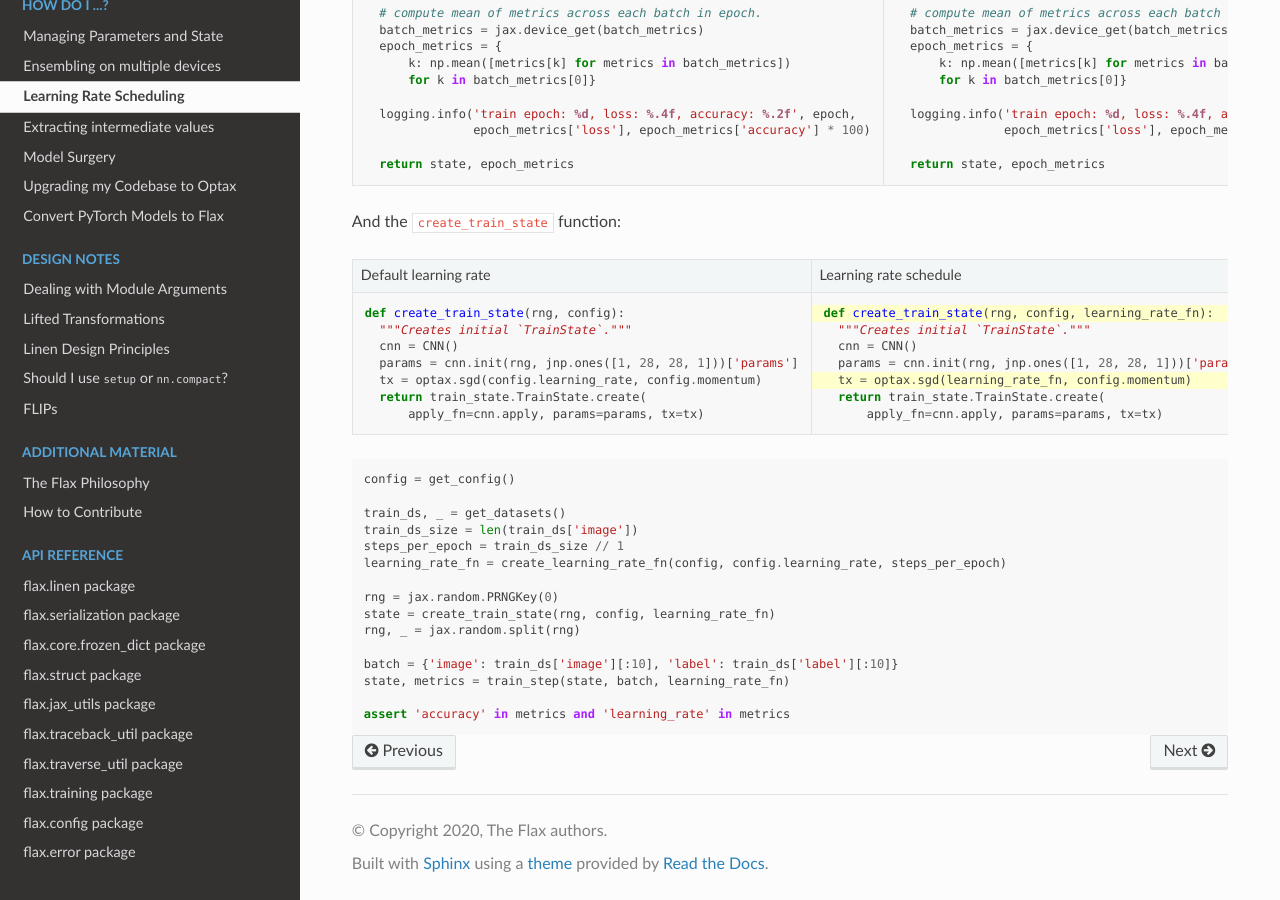
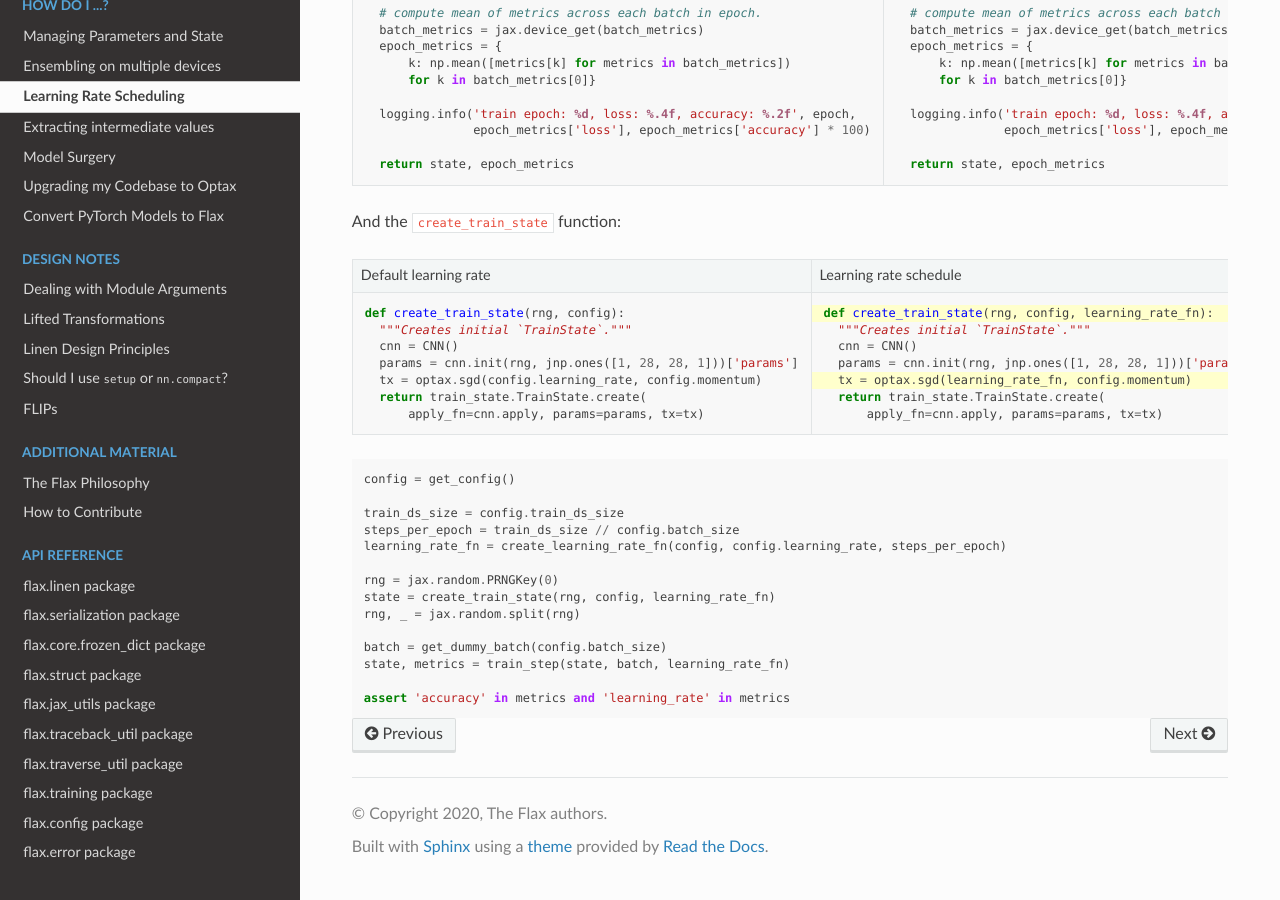
Before and after one commit to operskoj2c/flax, a Sphinx documentation site: the page built from docs/howtos/lr_schedule.rst, in a window 1280 px wide and 900 px high, scrolled down 1393 px. Built offline with Sphinx 7.4.7 and the Read the Docs theme 2.0.0, drawn with Linux system fonts in a browser that asks for light colours.

Commit message:
Replaces MNIST dataset with dummy dataset for doctest

```diff
--- a/docs/howtos/lr_schedule.rst
+++ b/docs/howtos/lr_schedule.rst
@@ -45,15 +45,10 @@
       x = nn.Dense(features=10)(x)
       return x
 
-  def get_datasets():
-    """Load MNIST train and test datasets into memory."""
-    ds_builder = tfds.builder('mnist')
-    ds_builder.download_and_prepare()
-    train_ds = tfds.as_numpy(ds_builder.as_dataset(split='train', batch_size=-1))
-    test_ds = tfds.as_numpy(ds_builder.as_dataset(split='test', batch_size=-1))
-    train_ds['image'] = jnp.float32(train_ds['image']) / 255.
-    test_ds['image'] = jnp.float32(test_ds['image']) / 255.
-    return train_ds, test_ds
+  def get_dummy_batch(batch_size):
+    image = np.random.rand(batch_size, 28, 28, 1)
+    label = np.random.randint(low=0, high=10, size=(batch_size,))
+    return {'image': image, 'label': label}
 
   def get_config():
     """Get the default hyperparameter configuration."""
@@ -64,6 +59,7 @@
     config.batch_size = 128
     config.num_epochs = 10
     config.warmup_epochs = 2
+    config.train_ds_size = 60000
     return config
 
   def compute_metrics(logits, labels):
@@ -217,16 +213,15 @@
 
   config = get_config()
 
-  train_ds, _ = get_datasets()
-  train_ds_size = len(train_ds['image'])
-  steps_per_epoch = train_ds_size // 1
+  train_ds_size = config.train_ds_size
+  steps_per_epoch = train_ds_size // config.batch_size
   learning_rate_fn = create_learning_rate_fn(config, config.learning_rate, steps_per_epoch)
 
   rng = jax.random.PRNGKey(0)
   state = create_train_state(rng, config, learning_rate_fn)
   rng, _ = jax.random.split(rng)
 
-  batch = {'image': train_ds['image'][:10], 'label': train_ds['label'][:10]}
+  batch = get_dummy_batch(config.batch_size)
   state, metrics = train_step(state, batch, learning_rate_fn)
 
   assert 'accuracy' in metrics and 'learning_rate' in metrics
```
